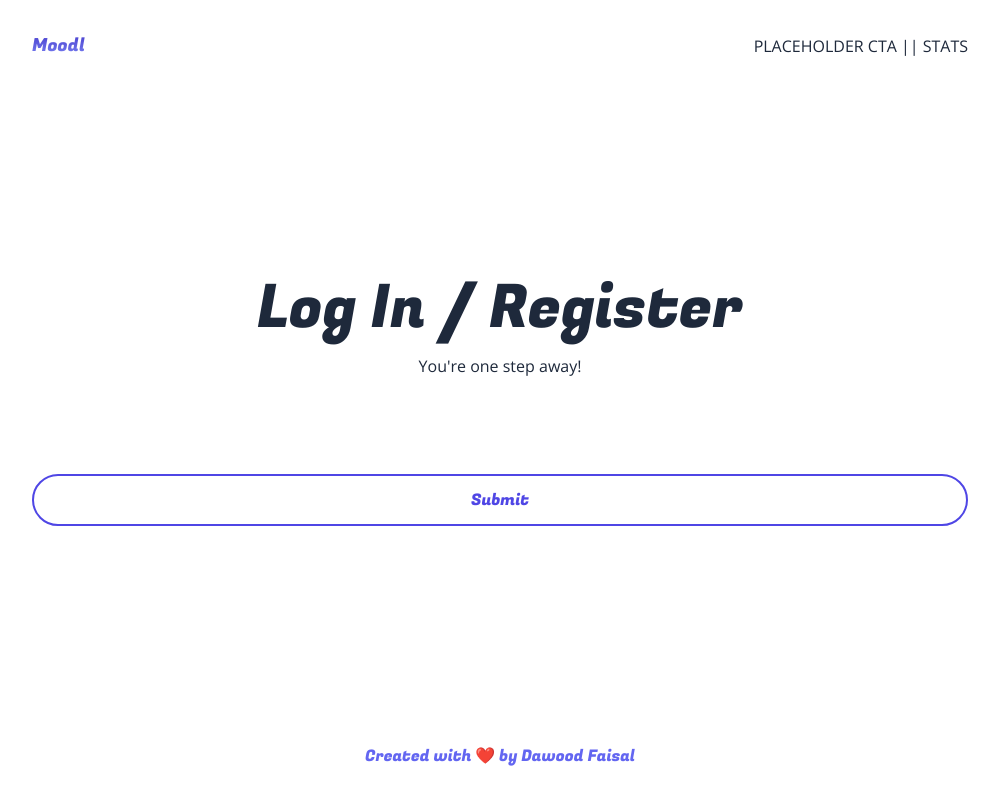
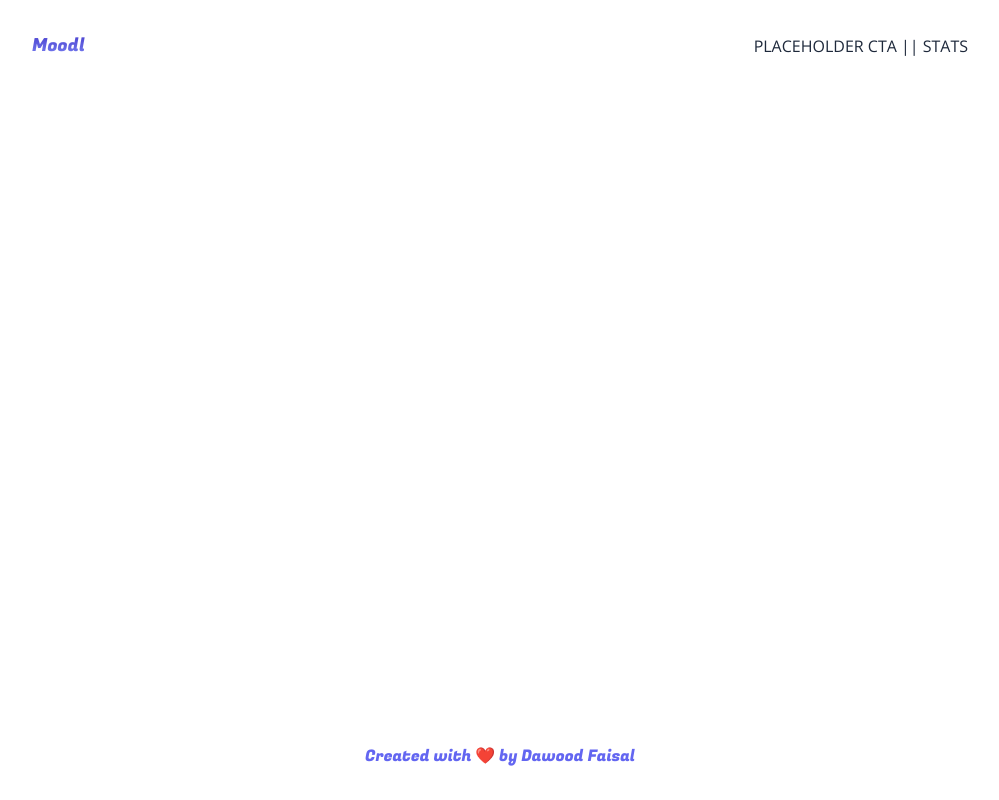
Before and after one commit to heydawood/Moodl, a Next.js app: page /dashboard in a window 1280 px wide. Shown: the whole page, without its empty margins (140-1139 px from the left). Built offline with nearby package versions, Linux system fonts and the light colour scheme.

Commit message:
commit-9

```diff
--- a/app/dashboard/page.js
+++ b/app/dashboard/page.js
@@ -8,7 +8,7 @@ export const metadata = {
 
 export default function page() {
 
-  const isAuthenticated = false
+  const isAuthenticated = true
 
   let children = (
     <Login />
--- a/components/Dashboard.js
+++ b/components/Dashboard.js
@@ -1,9 +1,18 @@
 import React from 'react'
 
 export default function Dashboard() {
+  const statuses = {
+    num_days: 14,
+    time_remaining: '13:14:26',
+    date: (new Date()).toDateString()
+  }
+
+
   return (
-    <div>
-      Dashboard 2
+    <div className='flex flex-col flex-1'>
+      <div className='grid grid-cols-1 sm:grid-cols-3'>
+        { }
+      </div>
     </div>
   )
 }
--- a/components/Login.js
+++ b/components/Login.js
@@ -10,10 +10,21 @@ export default function Login() {
     <div className='flex flex-col flex-1 justify-center items-center gap-4'>
 
       <h3 className={'text-4xl sm:text-5xl md:text-6xl ' + fugaz.className}>Log In / Register</h3>
+
       <p className=''>You&#39;re one step away!</p>
-      <input/>
-      <input/>
-      <Button text ="Submit" full/>
+
+      <input className='w-full max-w-[400px] mx-auto px-3 duration-200 hover:border-indigo-600 focus:border-indigo-600 py-2 sm:py-3 border border-solid border-indigo-400 rounded-full outline-none' placeholder='Email' />
+
+      <input className='w-full max-w-[400px] mx-auto px-3 duration-200 hover:border-indigo-600 focus:border-indigo-600 py-2 sm:py-3 border border-solid border-indigo-400 rounded-full outline-none' placeholder='Password' type='password' />
+
+      <div className='max-w-[400px] w-full mx-auto'>
+
+        <Button text="Submit" full />
+
+      </div>
+
+      <p className='text-center'>Don&#39;t have an account? <span className='text-indigo-600'>Sign up</span></p>
+
     </div>
   )
 }
```
